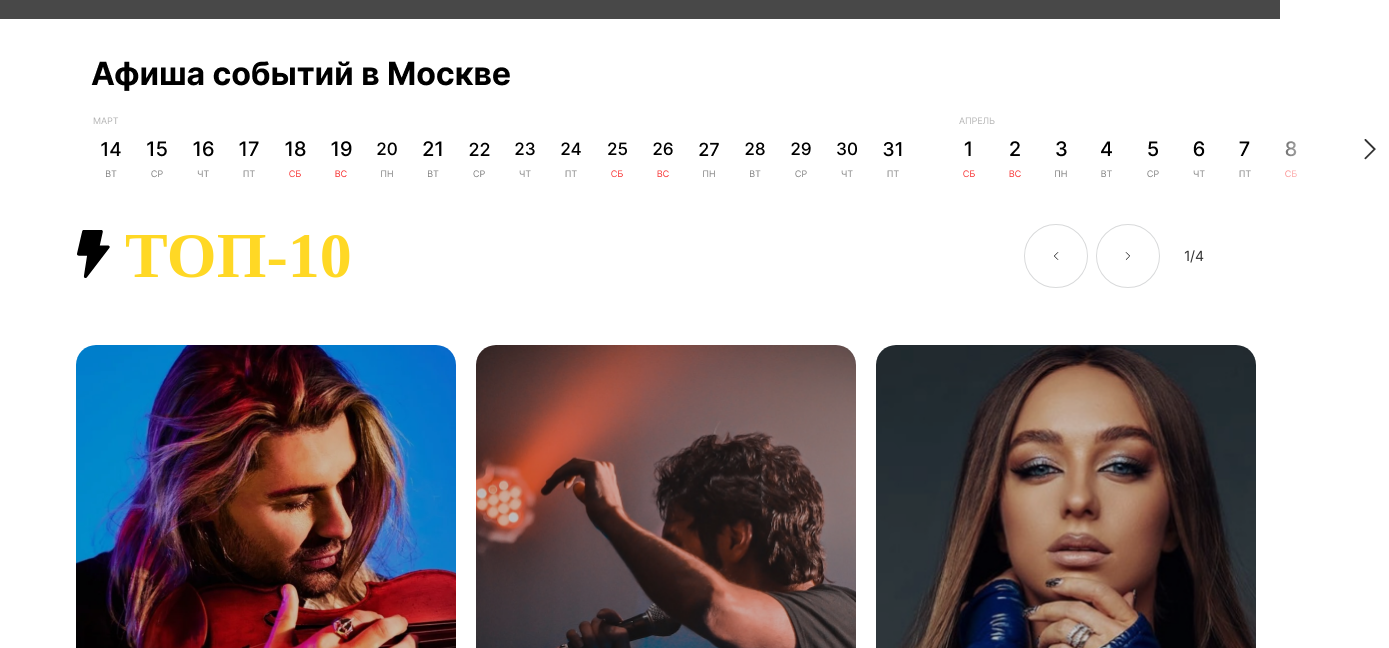
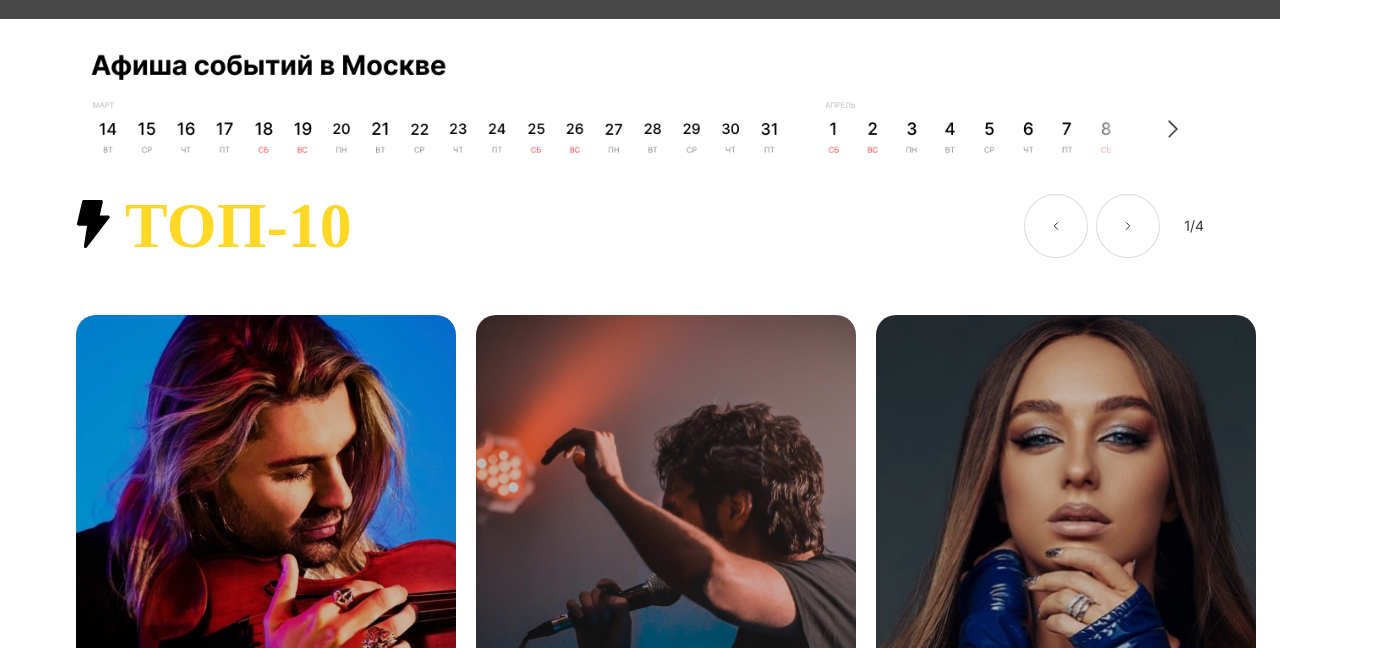
Before and after one commit to AbdullShax/OneConcert.ru, a plain HTML site: page index.html in a window 1280 px wide. Shown: the part 152-800 px from the top of the page, 1389 px wide, since content can reach past the window. Drawn offline with nearby package versions, Linux system fonts and the light colour scheme; a web font is replaced by a local one.

Commit message:
bag to'g'irlandi

```diff
--- a/css/style.css
+++ b/css/style.css
@@ -206,6 +206,14 @@
     padding: 0 15px;
 }
 
+.main_kalendar {
+    max-width: 1440px;
+}
+
+.main_kalendar img {
+    width: 100%;
+}
+
 /* section_cards_start*/
 
 .top_10 {
--- a/index.html
+++ b/index.html
@@ -79,8 +79,8 @@
 
    <main id="main">
         <section class="kalendar">
-            <div class="main_wrapper">
-                <div class="container_in">
+            <div class="container_in">
+                <div class="main_wrapper">
                     <div class="main_in">
                         <div class="main_kalendar">
                             <img src="./images/main_kalendar.png" alt="#">
```
